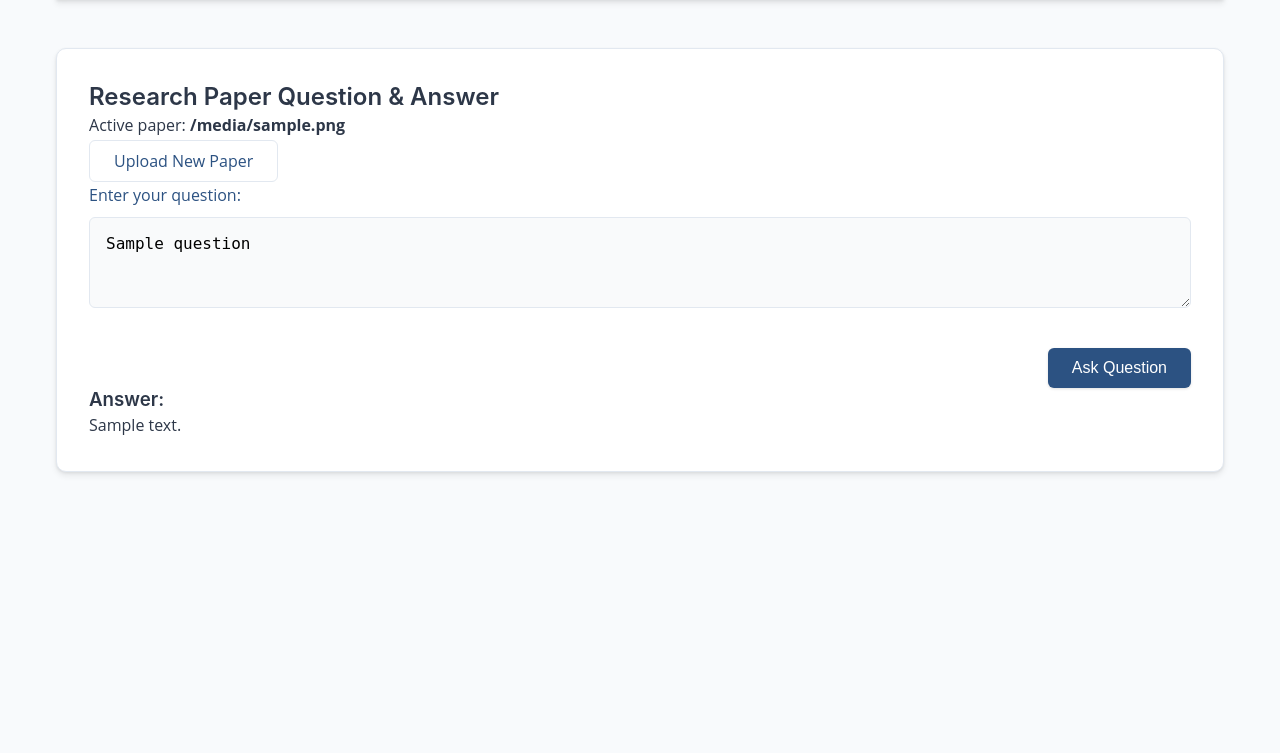
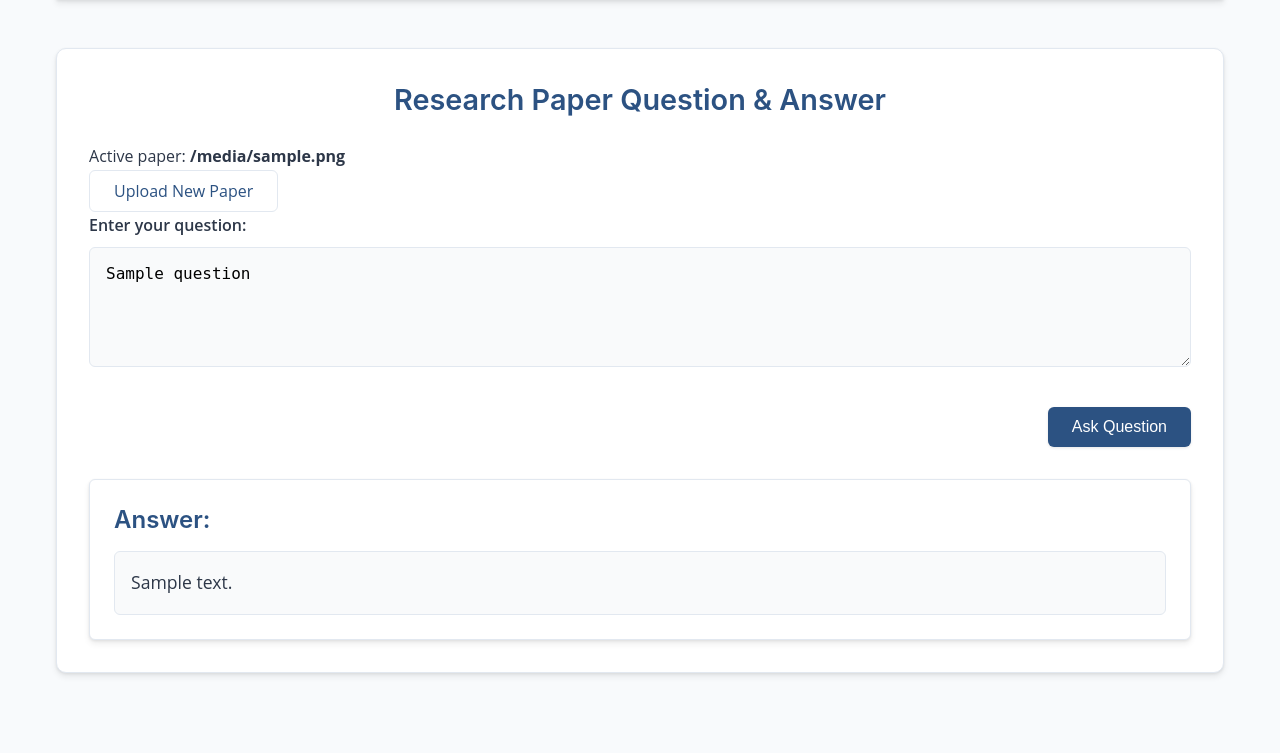
Before and after one commit to fahimai001/Research-Assistant-Agent, a Flask app: template templates/paper_qa.html in a window 1280 px wide. Shown: the part 79-832 px from the top of the page. Before the commit the page ends 554 px from the top, so only its background shows below. Run offline with Flask 3, Linux system fonts and the light colour scheme; the template is opened without the code that fills it: most values are stand-ins (such as "Sample title", 1, 10 or a date in 2020); some libraries are stand-ins or nearby versions.

Commit message:
updating the file

```diff
--- a/requirements.txt
+++ /dev/null
@@ -1,4 +0,0 @@
-langchain
-pypdf
-PyPDF2
-docx
--- a/static/css/style.css
+++ b/static/css/style.css
@@ -751,3 +751,120 @@ footer a:hover {
         text-decoration: none;
     }
 }
+
+
+/* General Section Styling */
+.section-title {
+    font-size: 1.8rem;
+    font-weight: 600;
+    text-align: center;
+    margin-bottom: var(--spacing-lg);
+    color: var(--primary-color);
+}
+
+/* Form Enhancements */
+.form-group {
+    margin-bottom: var(--spacing-lg);
+}
+
+.form-group label {
+    font-weight: 600;
+    color: var(--text-color);
+    margin-bottom: var(--spacing-sm);
+    display: block;
+}
+
+input[type="file"],
+textarea {
+    width: 100%;
+    padding: var(--spacing-md);
+    border: 2px solid var(--border-color);
+    border-radius: var(--radius-md);
+    font-size: 1rem;
+    transition: var(--hover-transition);
+    background-color: white;
+}
+
+textarea {
+    resize: vertical;
+    min-height: 120px;
+}
+
+input[type="file"]:focus,
+textarea:focus {
+    border-color: var(--secondary-color);
+    outline: none;
+    box-shadow: 0 0 5px rgba(66, 153, 225, 0.2);
+}
+
+/* Answer Box */
+.answer-container {
+    background-color: var(--panel-color);
+    padding: var(--spacing-lg);
+    border-radius: var(--radius-md);
+    box-shadow: var(--shadow-md);
+    margin-top: var(--spacing-xl);
+    border: 1px solid var(--border-color);
+}
+
+.answer-container h3 {
+    font-size: 1.5rem;
+    color: var(--primary-color);
+    margin-bottom: var(--spacing-md);
+}
+
+.answer-content {
+    font-size: 1.1rem;
+    line-height: 1.7;
+    color: var(--text-color);
+    background: #f9fafb;
+    padding: var(--spacing-md);
+    border-radius: var(--radius-md);
+    border: 1px solid var(--border-color);
+}
+
+/* File Upload Box */
+input[type="file"] {
+    border: none;
+    background-color: #f9fafb;
+    padding: var(--spacing-md);
+    cursor: pointer;
+}
+
+.file-info {
+    font-size: 0.875rem;
+    color: #718096;
+    margin-top: var(--spacing-xs);
+}
+
+/* Buttons */
+.primary-btn {
+    background-color: var(--primary-color);
+    color: white;
+    padding: var(--spacing-sm) var(--spacing-lg);
+    border-radius: var(--radius-md);
+    font-weight: 500;
+    transition: var(--hover-transition);
+    box-shadow: var(--shadow-sm);
+}
+
+.primary-btn:hover {
+    background-color: var(--accent-color);
+    transform: translateY(-2px);
+    box-shadow: var(--shadow-md);
+}
+
+.secondary-btn {
+    background-color: white;
+    color: var(--primary-color);
+    border: 1px solid var(--border-color);
+    padding: var(--spacing-sm) var(--spacing-lg);
+    border-radius: var(--radius-md);
+    font-weight: 500;
+    transition: var(--hover-transition);
+}
+
+.secondary-btn:hover {
+    background-color: #f7fafc;
+    border-color: var(--secondary-color);
+}
--- a/templates/paper_qa.html
+++ b/templates/paper_qa.html
@@ -2,7 +2,7 @@
 
 {% block content %}
 <section class="form-container">
-    <h2>Research Paper Question & Answer</h2>
+    <h2 class="section-title">Research Paper Question & Answer</h2>
 
     {% if not filename %}
     <!-- File Upload Form -->
```
Also changed, not shown: templates/index.html (+10 -10 lines), Research Assistant Agent.png (deleted), data/research_papers.db, 1 other file.
